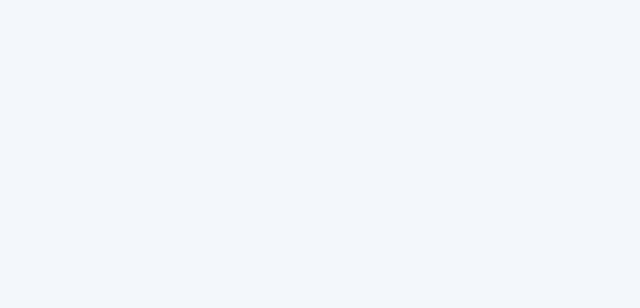
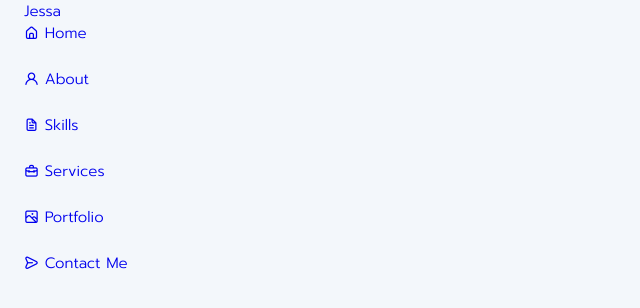
Before and after one commit to jessa-clark/solstice-2022, a plain HTML site: page index.html in a window 1280 px wide. Shown: the whole page, without its empty margins (0-640 px from the left). Drawn offline with nearby package versions, Linux system fonts and the light colour scheme; a web font is replaced by a local one.

Commit message:
nav menu and icons set in html

```diff
--- a/index.css
+++ b/index.css
@@ -46,6 +46,7 @@ font-family: 'Prompt', sans-serif;*/
   --mb-0-5: .5rem;
   --mb-0-75: .75rem;
   --mb-1: 1rem;
+  --mb-1-5: 1.5rem;
   --mb-2: 2rem;
   --mb-2-5: 2.5rem;
   --mb-3: 3rem;
@@ -108,3 +109,32 @@ img {
 }
 
   /*========== REUSABLE CSS CLASSES ==========*/
+.section{
+  padding: 2rem 0 4rem;
+}
+
+.section_title {
+  font-size: var(--h1-font-size);
+}
+
+.section_subtitle {
+  display: block;
+  font-size: var(--small-font-size);
+  margin-bottom: var(--mb-3);
+}
+
+.section_title, .section_subtitle {
+  text-align: center;
+}
+
+/*========== LAYOUT ==========*/
+.container {
+  max-width: 768px;
+  margin-left: var(--mb-1-5);
+  margin-right: var(--mb-1-5);
+}
+
+.grid {
+  display: grid;
+  gap: 1.5rem;
+}
--- a/index.html
+++ b/index.html
@@ -5,7 +5,10 @@
   <meta http-equiv="X-UA-Compatible" content="IE=edge">
   <meta name="viewport" content="width=device-width, initial-scale=1.0">
 
-<!--============ UNICORNS ============-->
+<!--============ UNICONS ============-->
+<link rel="stylesheet" href="https://unicons.iconscout.com/release/v4.0.0/css/line.css">
+
+<!--============ SWIPER CSS ============-->
   <link rel="stylesheet" href="https://fonts.googleapis.com/css2?family=Material+Symbols+Outlined:opsz,wght,FILL,GRAD@48,400,0,0" />
   <link rel="preconnect" href="https://fonts.googleapis.com">
   <link rel="preconnect" href="https://fonts.gstatic.com" crossorigin>
@@ -15,6 +18,51 @@
   <title>Jessa Clark</title>
 </head>
 <body>
+  <!--============ HEADER ============-->
+  <header class="header" id="header">
+    <nav class="nav container">
+      <a href="#" class="nav_logo">Jessa</a>
+
+      <div class="nav_menu" id="nav-menu">
+        <ul class="nav_list grid">
+          <li class="nav_item">
+            <a href="#home" class="nav_link">
+              <i class="uil uil-estate"></i> Home
+            </a>
+          </li>
+          <li class="nav_item">
+            <a href="#about" class="nav_link">
+              <i class="uil uil-user"></i> About
+            </a>
+          </li>
+          <li class="nav_item">
+            <a href="#skills" class="nav_link">
+              <i class="uil uil-file-alt"></i> Skills
+            </a>
+          </li>
+          <li class="nav_item">
+            <a href="#services" class="nav_link">
+              <i class="uil uil-briefcase-alt"></i> Services
+            </a>
+          </li>
+          <li class="nav_item">
+            <a href="#portfolio" class="nav_link">
+              <i class="uil uil-scenery"></i> Portfolio
+            </a>
+          </li>
+          <li class="nav_item">
+            <a href="#contact" class="nav_link">
+              <i class="uil uil-message"></i> Contact Me
+            </a>
+          </li>
+        </ul>
+      </div>
+    </nav>
+  </header>
+  <!--============ MAIN ==============-->
+  <main class="main">
+
+  </main>
   <!--============ MAIN JS ============-->
   <script src="index.js"></script>
 </body>
```
